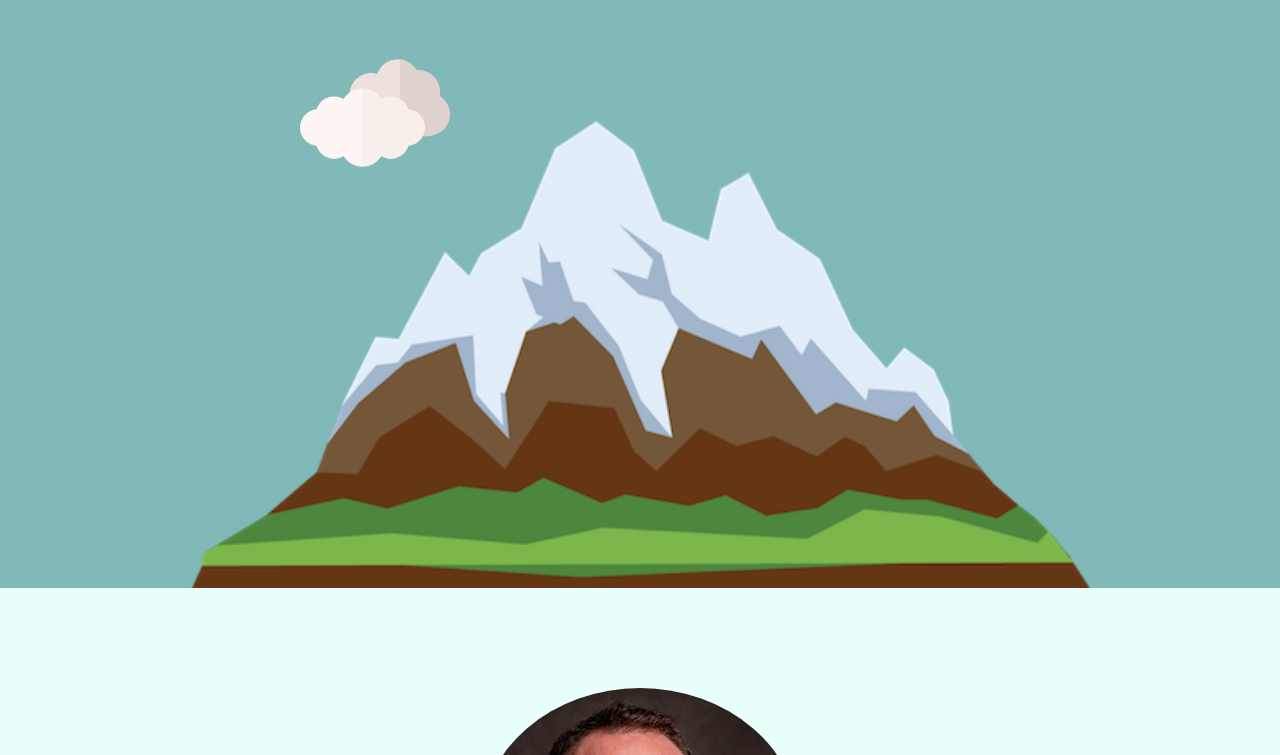
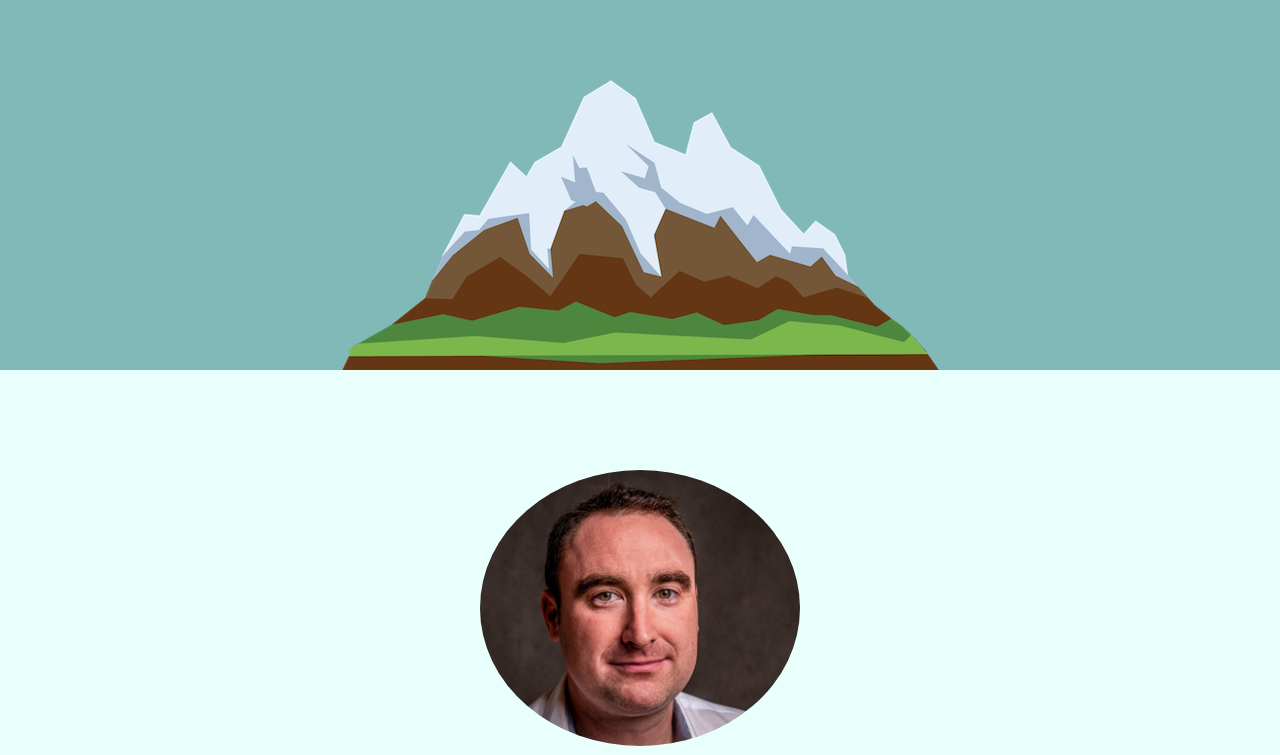
Before and after one commit to Richie1979/site, a plain HTML site: page index.html in a window 1280 px wide. Shown: the part 383-1138 px from the top of the page. Drawn offline with Linux system fonts and the light colour scheme.

Commit message:
Add files via upload

```diff
--- a/css/styles.css
+++ b/css/styles.css
@@ -84,8 +84,6 @@ hr {
 .mount {
     position: relative;
     vertical-align: bottom;
-    width: 900px;
-    height: 575px;
 }
 
 .top {
```
